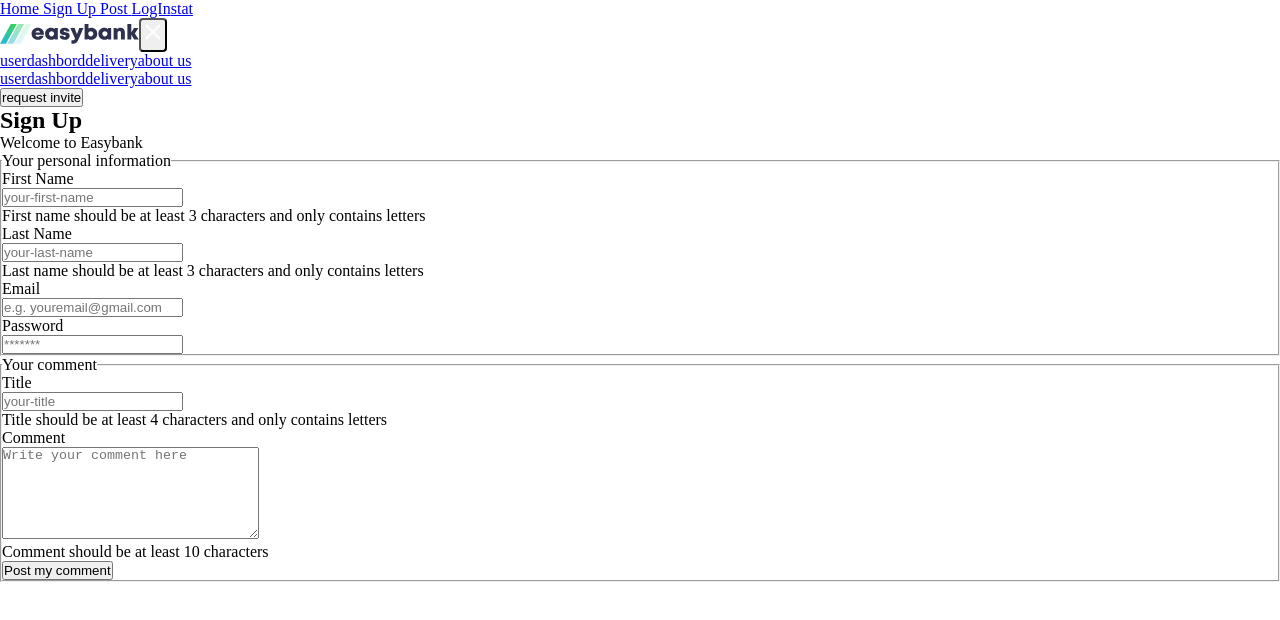
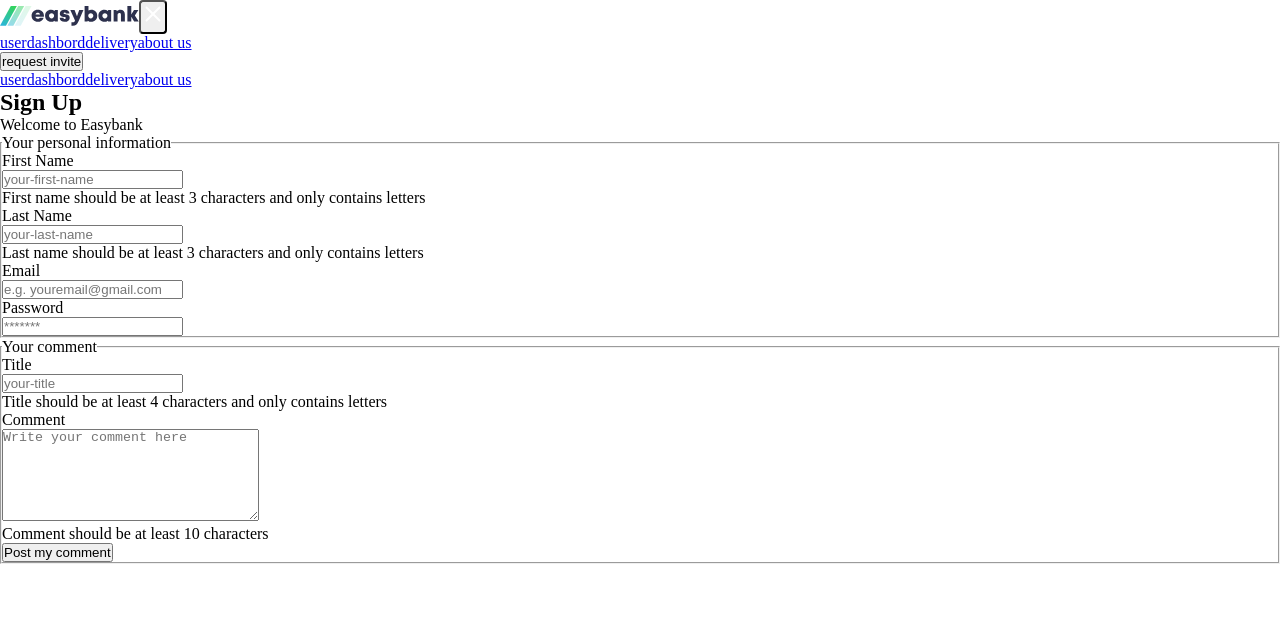
Before and after one commit to Warmarth/Easy_banking_landing_page, a React (Create React App) app: page /signup in a window 1280 px wide. Both pictures are taken after a click on the button 153 px from the left and 35 px from the top of the page. Shown: the top 620 px of the page. Built offline with nearby package versions, Linux system fonts and the light colour scheme.

Commit message:
completed

```diff
--- a/src/App.js
+++ b/src/App.js
@@ -3,7 +3,7 @@ import {
   BrowserRouter as Router,
   Routes,
   Route,
-  Link,
+  // Link,
   Outlet,
 } from "react-router-dom";
 import HomePage from "./pages/Home";
@@ -38,11 +38,11 @@ function Posts() {
 function App() {
   return (
     <Router className="bg-400-red">
-      <Link to="/">Home</Link>
-      <Link to="/signup"> Sign Up </Link>
+      {/* <Link to="/">Home</Link>
+      <Link to="/signup"> Sign-Up </Link>
       <Link to="/posts">Post </Link>
-      <Link to="/login">LogIn</Link>
-      <Link to="/stat">stat</Link>
+      <Link to="/login">LogIn </Link>
+      <Link to="/stat">Stat</Link> */}
       <Routes>
         <Route path="/" element={<HomePage />} />
         <Route path="/posts" element={<Posts />}>
--- a/src/component/Header.js
+++ b/src/component/Header.js
@@ -27,18 +27,19 @@ function Header() {
             {MenuOpen ? <CgClose className="text-red-800" /> : <CgMenuGridO />}
           </button>
         </div>
-        {MenuOpen && <Menu />}
-        <ul className="nav-links text-md hidden capitalize block md:flex md:items-center mb-4 mt-4 md:m-2">
-          <li className="hover:bg-green-100 md:hover:border-green-200 p-2 hover:rounded-xl hover:font-bold animation">
+        <ul className="nav-links text-md hidden capitalize block md:flex md:items-center justify-between space-x-4 mb-4 mt-4 md:m-2">
+          <li className="hover:border-b-green-900 mx-1 border-b-2   hover:font-bold ">
             <a href="#about.html">user</a>
           </li>
-          <li to="/Mainbody" className="hover:bg-green-100 p-2 hover:rounded-xl hover:font-bold">
+          <li
+            className="hover:border-b-green-900 mx-1 border-b-2   hover:font-bold"
+          >
             <Link to={Mainbody_2}>dashbord</Link>
           </li>
-          <li className="hover:bg-green-100  p-2 hover:rounded-xl hover:font-bold">
-            <Link to={Mainbody}>delivery</Link>
+          <li className="hover:border-b-green-900 mx-1  border-b-2   hover:font-bold">
+            <Link to={Mainbody} className="">delivery</Link>
           </li>
-          <li className="hover:bg-green-100 p-2 hover:rounded-xl hover:font-bold">
+          <li className="hover:border-b-green-900 mx-1 border-b-2 hover:font-bold">
             <Link to={Mainbody_3}>about us</Link>
           </li>
         </ul>
@@ -46,6 +47,7 @@ function Header() {
           request invite
         </button>
       </nav>
+      {MenuOpen && <Menu />}
     </header>
   );
 }
--- a/src/component/dbList.jsx
+++ b/src/component/dbList.jsx
@@ -3,17 +3,17 @@ import React from "react";
 const Menu = () => {
   return (
     <section className="flex justify-center">
-      <ul className="nav-links w-80 text-md capitalize block  mb-4 mt-4 animation bg-green-800">
-        <li className="hover:bg-green-100 md:hover:border-green-200 p-2 hover:rounded-xl hover:font-bold ">
-          <a href="#index.html ">user</a>
+      <ul className="nav-links text-md capitalize block md:hidden mb-4 mt-4 animation bg-slate-100">
+        <li className="hover:border-b-green-900 mx-1  border-b-2   hover:font-bold">
+          <a href="#index.html" className="m-8">user</a>
         </li>
-        <li className="hover:bg-green-100 p-2 hover:rounded-xl hover:font-bold">
+        <li className="hover:border-b-green-900 mx-1 border-b-2  hover:font-bold">
           <a href="#about.html">dashbord</a>
         </li>
-        <li className="hover:bg-green-100  p-2 hover:rounded-xl hover:font-bold">
+        <li className="hover:border-b-green-900 mx-1 border-b-2  hover:font-bold">
           <a href="#products.html">delivery</a>
         </li>
-        <li className="hover:bg-green-100 p-2 hover:rounded-xl hover:font-bold">
+        <li className="hover:border-b-green-900 mx-1 border-b-2   hover:font-bold">
           <a href="#contact.html">about us</a>
         </li>
       </ul>
```
